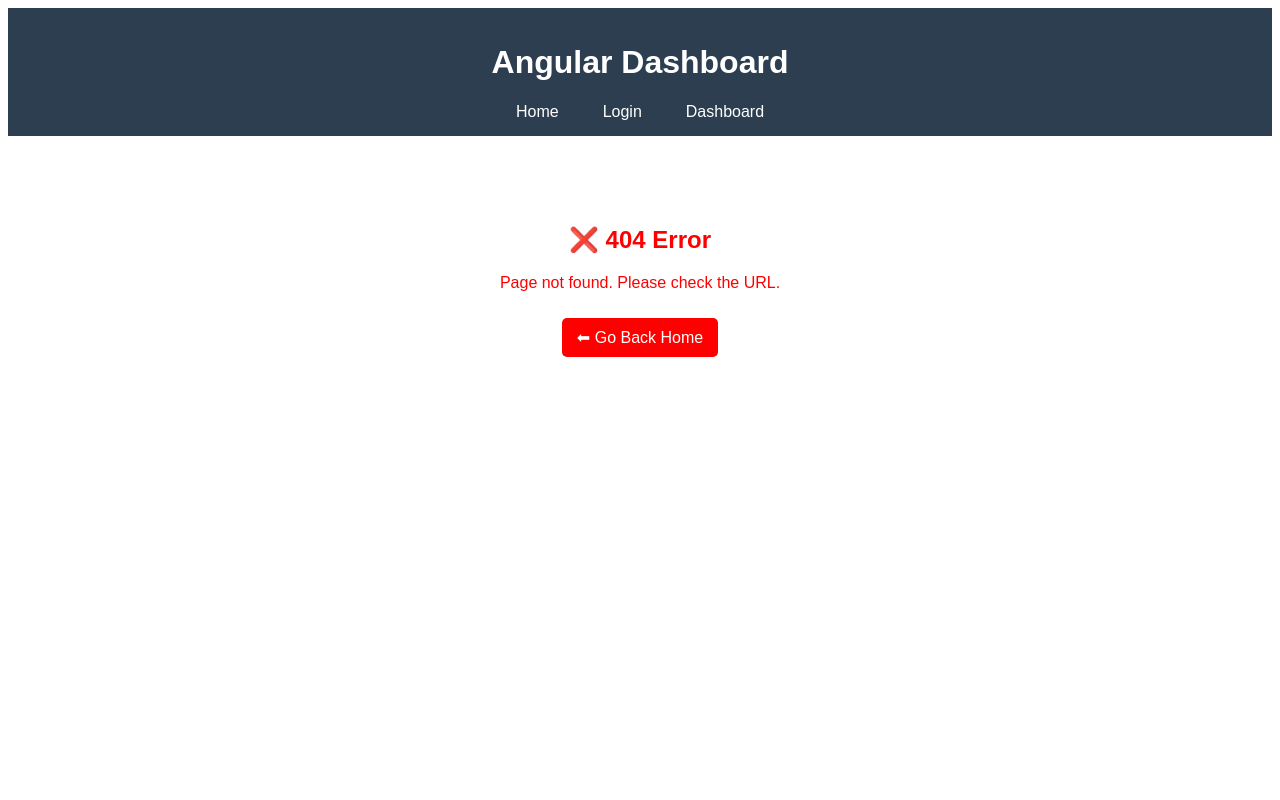
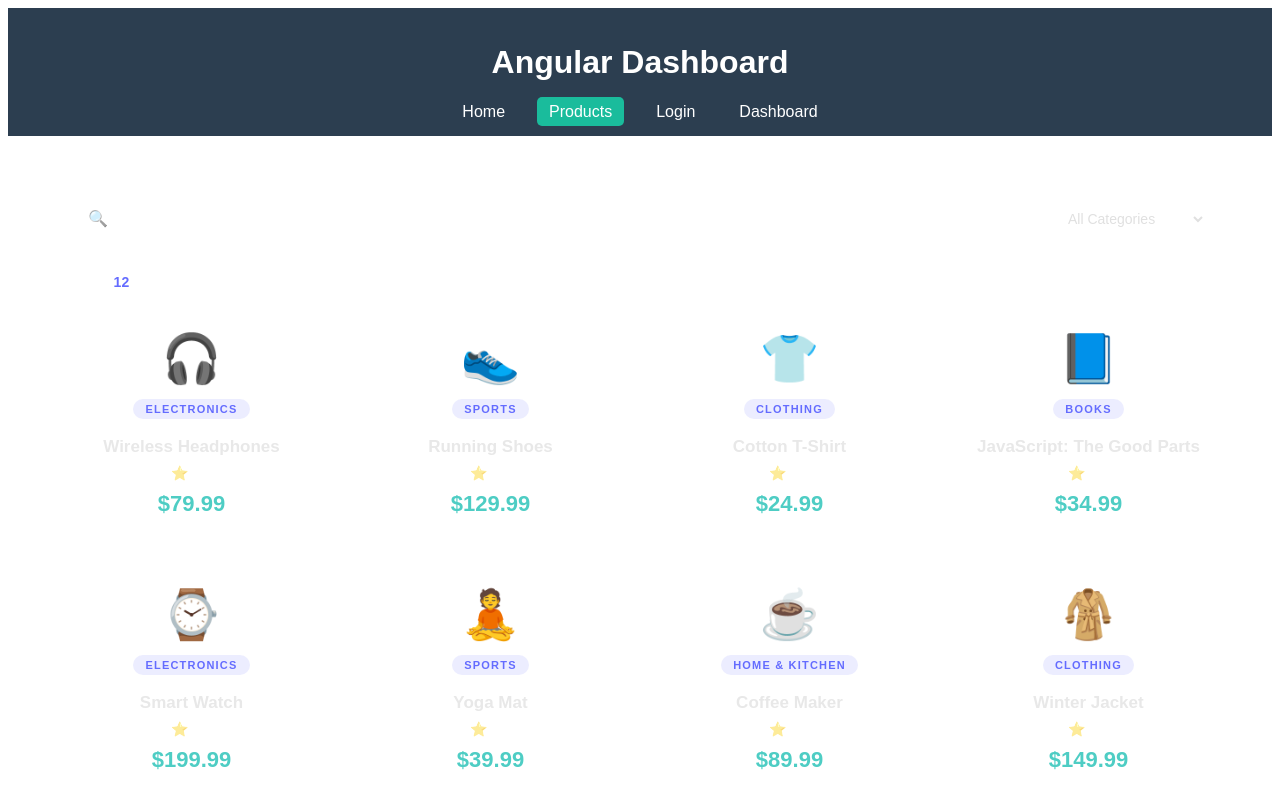
Before and after one commit to sahidulcse12/angular-dashboard, an Angular app: page /products in a window 1280 px wide. Before the commit this address had no page. Shown: the top 800 px of the page. Built offline with nearby package versions, Linux system fonts and the light colour scheme.

Commit message:
product feature is implemented

```diff
--- a/src/app/app.html
+++ b/src/app/app.html
@@ -5,6 +5,7 @@
 
     <nav class="nav">
       <a routerLink="/home" routerLinkActive="active">Home</a>
+      <a routerLink="/products" routerLinkActive="active">Products</a>
       <a routerLink="/login" routerLinkActive="active">Login</a>
       <a routerLink="/dashboard" routerLinkActive="active">Dashboard</a>
     </nav>
--- a/src/app/app.routes.ts
+++ b/src/app/app.routes.ts
@@ -4,11 +4,13 @@ import { Login } from './features/login/login';
 import { NotFound } from './shared/components/not-found/not-found';
 import { authGuard } from './core/guards/auth.guard';
 import { UserDetails } from './features/user/user-details/user-details';
+import { Products } from './features/products/products';
 
 export const routes: Routes = [
   { path: '', redirectTo: 'home', pathMatch: 'full' },
   { path: 'home', component: Home },
   { path: 'login', component: Login },
+  { path: 'products', component: Products },
   { path: 'user/:id', component: UserDetails },
   {
     path: 'dashboard',
--- /dev/null
+++ b/src/app/features/products/products.css
@@ -0,0 +1,187 @@
+.products-page {
+  padding: 24px;
+  max-width: 1200px;
+  margin: 0 auto;
+}
+
+/* --- Filter Bar --- */
+.filter-bar {
+  display: flex;
+  align-items: center;
+  gap: 12px;
+  padding: 16px 20px;
+  background: rgba(255, 255, 255, 0.06);
+  border: 1px solid rgba(255, 255, 255, 0.1);
+  border-radius: 14px;
+  flex-wrap: wrap;
+}
+
+.search-box {
+  display: flex;
+  align-items: center;
+  flex: 1;
+  min-width: 200px;
+  background: rgba(255, 255, 255, 0.08);
+  border-radius: 10px;
+  padding: 0 14px;
+  border: 1px solid rgba(255, 255, 255, 0.1);
+  transition: border-color 0.3s ease;
+}
+
+.search-box:focus-within {
+  border-color: #646cff;
+}
+
+.search-icon {
+  font-size: 16px;
+  margin-right: 8px;
+  opacity: 0.6;
+}
+
+.search-box input {
+  flex: 1;
+  padding: 12px 0;
+  background: transparent;
+  border: none;
+  outline: none;
+  color: #e0e0e0;
+  font-size: 15px;
+}
+
+.search-box input::placeholder {
+  color: rgba(255, 255, 255, 0.35);
+}
+
+select {
+  padding: 12px 16px;
+  background: rgba(255, 255, 255, 0.08);
+  border: 1px solid rgba(255, 255, 255, 0.1);
+  border-radius: 10px;
+  color: #e0e0e0;
+  font-size: 14px;
+  cursor: pointer;
+  outline: none;
+  transition: border-color 0.3s ease;
+  min-width: 160px;
+}
+
+select:focus {
+  border-color: #646cff;
+}
+
+select option {
+  background: #1a1a2e;
+  color: #e0e0e0;
+}
+
+.clear-btn {
+  padding: 10px 18px;
+  background: rgba(255, 77, 77, 0.15);
+  color: #ff6b6b;
+  border: 1px solid rgba(255, 77, 77, 0.3);
+  border-radius: 10px;
+  cursor: pointer;
+  font-size: 13px;
+  font-weight: 500;
+  transition: all 0.3s ease;
+}
+
+.clear-btn:hover {
+  background: rgba(255, 77, 77, 0.25);
+  border-color: rgba(255, 77, 77, 0.5);
+}
+
+/* --- Result Count --- */
+.result-count {
+  margin: 16px 4px;
+  font-size: 14px;
+  color: rgba(255, 255, 255, 0.5);
+}
+
+.result-count strong {
+  color: #646cff;
+}
+
+/* --- Product Grid --- */
+.product-grid {
+  display: grid;
+  grid-template-columns: repeat(auto-fill, minmax(240px, 1fr));
+  gap: 20px;
+}
+
+.product-card {
+  background: rgba(255, 255, 255, 0.05);
+  border: 1px solid rgba(255, 255, 255, 0.08);
+  border-radius: 16px;
+  padding: 24px;
+  text-align: center;
+  transition: all 0.35s ease;
+  cursor: default;
+}
+
+.product-card:hover {
+  transform: translateY(-6px);
+  border-color: rgba(100, 108, 255, 0.4);
+  box-shadow: 0 12px 32px rgba(100, 108, 255, 0.12);
+}
+
+.product-emoji {
+  font-size: 48px;
+  margin-bottom: 12px;
+}
+
+.product-category {
+  display: inline-block;
+  font-size: 11px;
+  text-transform: uppercase;
+  letter-spacing: 1.2px;
+  color: #646cff;
+  background: rgba(100, 108, 255, 0.12);
+  padding: 4px 12px;
+  border-radius: 20px;
+  margin-bottom: 10px;
+  font-weight: 600;
+}
+
+.product-name {
+  font-size: 17px;
+  font-weight: 600;
+  color: #e8e8e8;
+  margin: 8px 0;
+}
+
+.product-rating {
+  font-size: 14px;
+  color: rgba(255, 255, 255, 0.5);
+  margin-bottom: 10px;
+}
+
+.product-price {
+  font-size: 22px;
+  font-weight: 700;
+  color: #4ecdc4;
+}
+
+/* --- Empty State --- */
+.empty-state {
+  text-align: center;
+  padding: 60px 20px;
+  color: rgba(255, 255, 255, 0.5);
+}
+
+.empty-icon {
+  font-size: 56px;
+  display: block;
+  margin-bottom: 16px;
+}
+
+.empty-state h3 {
+  font-size: 20px;
+  color: #e0e0e0;
+  margin-bottom: 8px;
+}
+
+.empty-state p {
+  font-size: 14px;
+  margin-bottom: 20px;
+}
--- /dev/null
+++ b/src/app/features/products/products.data.ts
@@ -0,0 +1,24 @@
+import { Product } from '../../shared/models/product.model';
+
+export const PRODUCT_CATEGORIES = [
+  'Electronics',
+  'Clothing',
+  'Books',
+  'Home & Kitchen',
+  'Sports',
+];
+
+export const PRODUCTS: Product[] = [
+  { id: 1, name: 'Wireless Headphones', category: 'Electronics', price: 79.99, image: '🎧', rating: 4.5 },
+  { id: 2, name: 'Running Shoes', category: 'Sports', price: 129.99, image: '👟', rating: 4.8 },
+  { id: 3, name: 'Cotton T-Shirt', category: 'Clothing', price: 24.99, image: '👕', rating: 4.2 },
+  { id: 4, name: 'JavaScript: The Good Parts', category: 'Books', price: 34.99, image: '📘', rating: 4.7 },
+  { id: 5, name: 'Smart Watch', category: 'Electronics', price: 199.99, image: '⌚', rating: 4.6 },
+  { id: 6, name: 'Yoga Mat', category: 'Sports', price: 39.99, image: '🧘', rating: 4.3 },
+  { id: 7, name: 'Coffee Maker', category: 'Home & Kitchen', price: 89.99, image: '☕', rating: 4.4 },
+  { id: 8, name: 'Winter Jacket', category: 'Clothing', price: 149.99, image: '🧥', rating: 4.1 },
+  { id: 9, name: 'Bluetooth Speaker', category: 'Electronics', price: 59.99, image: '🔊', rating: 4.3 },
+  { id: 10, name: 'Clean Code', category: 'Books', price: 42.99, image: '📗', rating: 4.9 },
+  { id: 11, name: 'Blender', category: 'Home & Kitchen', price: 69.99, image: '🍹', rating: 4.0 },
+  { id: 12, name: 'Basketball', category: 'Sports', price: 29.99, image: '🏀', rating: 4.5 },
+];
--- /dev/null
+++ b/src/app/features/products/products.html
@@ -0,0 +1,61 @@
+<div class="products-page">
+
+  <!-- Filter Bar -->
+  <div class="filter-bar">
+    <div class="search-box">
+      <span class="search-icon">🔍</span>
+      <input
+        type="text"
+        placeholder="Search products..."
+        [value]="searchQuery()"
+        (input)="onSearchInput($event)"
+        id="product-search"
+      />
+    </div>
+
+    <select
+      [value]="selectedCategory()"
+      (change)="onCategoryChange($event)"
+      id="category-filter"
+    >
+      <option value="">All Categories</option>
+      <option *ngFor="let cat of categories" [value]="cat">{{ cat }}</option>
+    </select>
+
+    <button
+      class="clear-btn"
+      (click)="clearFilters()"
+      *ngIf="searchQuery() || selectedCategory()"
+      id="clear-filters"
+    >
+      ✕ Clear
+    </button>
+  </div>
+
+  <!-- Result Count -->
+  <p class="result-count">
+    Showing <strong>{{ filteredProducts().length }}</strong> of {{ products.length }} products
+  </p>
+
+  <!-- Product Grid -->
+  <div class="product-grid" *ngIf="filteredProducts().length > 0">
+    <div class="product-card" *ngFor="let product of filteredProducts()">
+      <div class="product-emoji">{{ product.image }}</div>
+      <span class="product-category">{{ product.category }}</span>
+      <h3 class="product-name">{{ product.name }}</h3>
+      <div class="product-rating">
+        ⭐ {{ product.rating }}
+      </div>
+      <div class="product-price">{{ product.price | currency }}</div>
+    </div>
+  </div>
+
+  <!-- Empty State -->
+  <div class="empty-state" *ngIf="filteredProducts().length === 0">
+    <span class="empty-icon">📭</span>
+    <h3>No products found</h3>
+    <p>Try adjusting your search or filter criteria.</p>
+    <button class="clear-btn" (click)="clearFilters()">Reset Filters</button>
+  </div>
+
+</div>
--- /dev/null
+++ b/src/app/features/products/products.ts
@@ -0,0 +1,62 @@
+import { Component, computed, effect, OnInit, signal } from '@angular/core';
+import { ActivatedRoute, Router } from '@angular/router';
+import { NgFor, NgIf, CurrencyPipe } from '@angular/common';
+import { FormsModule } from '@angular/forms';
+import { PRODUCTS, PRODUCT_CATEGORIES } from './products.data';
+
+@Component({
+  selector: 'app-products',
+  imports: [NgFor, NgIf, FormsModule, CurrencyPipe],
+  templateUrl: './products.html',
+  styleUrl: './products.css',
+})
+export class Products implements OnInit {
+  readonly categories = PRODUCT_CATEGORIES;
+  readonly products = PRODUCTS;
+
+  searchQuery = signal('');
+  selectedCategory = signal('');
+
+  filteredProducts = computed(() => {
+    const query = this.searchQuery().toLowerCase().trim();
+    const category = this.selectedCategory();
+
+    return this.products.filter(p =>
+      (!query || p.name.toLowerCase().includes(query)) &&
+      (!category || p.category === category)
+    );
+  });
+
+  constructor(private route: ActivatedRoute, private router: Router) {
+    effect(() => {
+      this.router.navigate([], {
+        relativeTo: this.route,
+        queryParams: {
+          search: this.searchQuery() || null,
+          category: this.selectedCategory() || null,
+        },
+        queryParamsHandling: 'merge',
+        replaceUrl: true,
+      });
+    });
+  }
+
+  ngOnInit(): void {
+    const { search, category } = this.route.snapshot.queryParams;
+    if (search) this.searchQuery.set(search);
+    if (category) this.selectedCategory.set(category);
+  }
+
+  onSearchInput(event: Event): void {
+    this.searchQuery.set((event.target as HTMLInputElement).value);
+  }
+
+  onCategoryChange(event: Event): void {
+    this.selectedCategory.set((event.target as HTMLSelectElement).value);
+  }
+
+  clearFilters(): void {
+    this.searchQuery.set('');
+    this.selectedCategory.set('');
+  }
+}
```
Also changed, not shown: src/app/shared/models/product.model.ts (added, +8 -0 lines), 1 other file (tests, documents, lock files or other folders).
